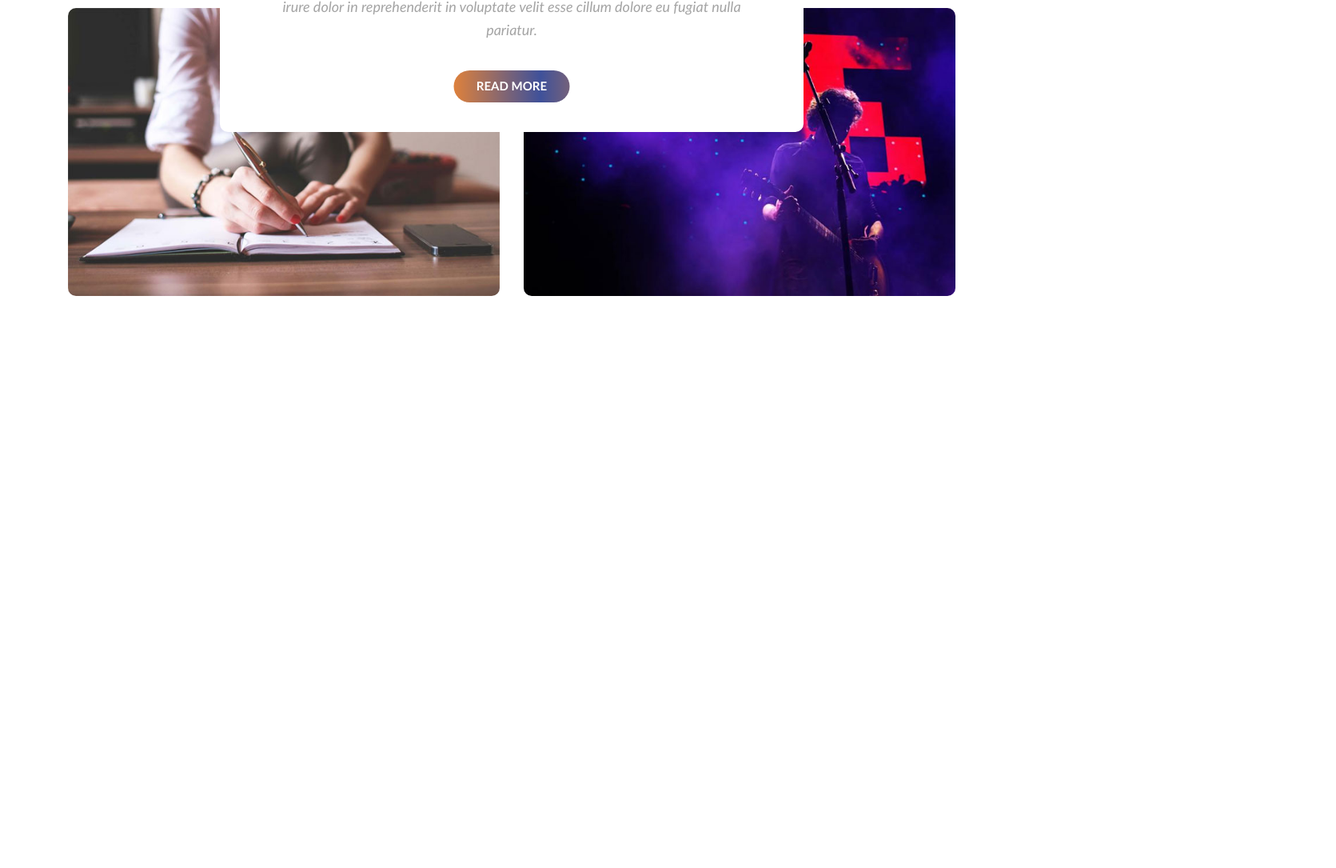
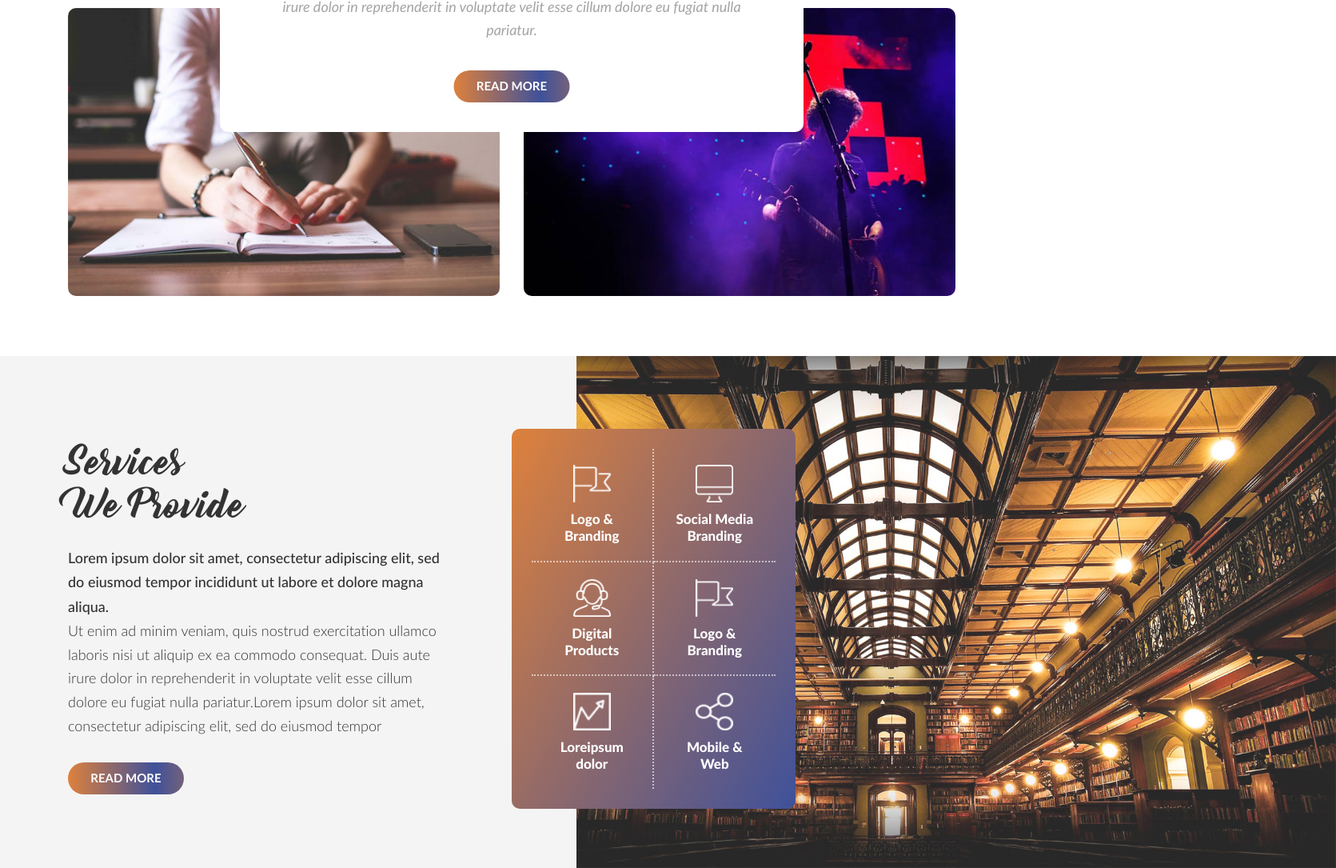
Before and after one commit to duracell27/digital, a website: page app/index.html in a window 1280 px wide. Shown: the part 2163-3248 px from the top of the page at 80% size, 1671 px wide, since content can reach past the window. Before the commit the page ends 2533 px from the top, so only its background shows below. Drawn offline with Linux system fonts and the light colour scheme.

Commit message:
services ready

```diff
--- a/app/index.html
+++ b/app/index.html
@@ -174,6 +174,60 @@
 		</div>
 	</section>
 
+
+	<section class="services">
+		<div class="container">
+			<div class="row">
+				<div class="col-md-6 wrapper">
+					<div class="left-block">
+						<h2 class="h2">Services <br>
+						We Provide</h2>
+						<p><span>Lorem ipsum dolor sit amet, consectetur adipiscing elit, sed do eiusmod tempor incididunt ut labore et dolore magna aliqua.</span><br>Ut enim ad minim veniam, quis nostrud exercitation ullamco laboris nisi ut aliquip ex ea commodo consequat. Duis aute irure dolor in reprehenderit in voluptate velit esse cillum dolore eu fugiat nulla pariatur.Lorem ipsum dolor sit amet, consectetur adipiscing elit, sed do eiusmod tempor</p>
+						<a href="" class="btn-color">read more</a>
+					</div>
+
+				</div>
+				<div class="col-md-6">
+					<img src="img/services.jpg" alt="services">
+				</div>
+				<div class="gradient-card">
+					<div class="card-item">
+						<img src="img/service1.png" alt="service">
+						<p>Logo &
+						Branding</p>
+					</div>
+					<div class="card-item">
+						<img src="img/service2.png" alt="service">
+						<p>Social Media
+						Branding</p>
+					</div>
+					<div class="card-item">
+						<img src="img/service3.png" alt="service">
+						<p>Digital
+							Products
+						</p>
+					</div>
+					<div class="card-item">
+						<img src="img/service4.png" alt="service">
+						<p>Logo &
+						Branding</p>
+					</div>
+					<div class="card-item">
+						<img src="img/service5.png" alt="service">
+						<p>Loreipsum
+						dolor </p>
+					</div>
+					<div class="card-item">
+						<img src="img/service6.png" alt="service">
+						<p>Mobile
+							& Web
+						</p>
+					</div>
+				</div>
+			</div>
+		</div>
+	</section>
+
 	<script src="js/scripts.min.js"></script>
 
 </body>
--- a/app/sass/main.sass
+++ b/app/sass/main.sass
@@ -391,6 +391,98 @@ button.hamburger,button.hamburger.is-active
                 background: linear-gradient(90deg, #de813c, #3f519a, #de813c)
                 background-size: 200%
                 animation: bg 5s linear infinite
+
+//section services----------------------------//
+
+.services
+    margin-top: 75px
+    height: 640px
+    background-color: #f4f4f4
+    position: relative
+    .gradient-card
+        width: 355px
+        height: 475px
+        background: linear-gradient(120deg, #de813c, #3f519a)
+        display: flex
+        flex-wrap: wrap
+        padding: 25px
+        border-radius: 10px
+        position: absolute
+        top: 91px
+        left: 50%
+        .card-item
+            width: 50%
+            text-align: center
+            color: #fff
+            align-items: center
+            justify-content: center
+            flex-direction: column
+            display: flex
+            p
+                font-family: Lato
+                font-weight: 600
+                font-size: 17px
+                padding: 0 22px
+                margin-bottom: 0
+                margin-top: 10px
+                line-height: 21px
+            img
+                margin: 0
+                width: 47px
+                height: 47px
+            &:nth-child(1),&:nth-child(2),&:nth-child(3),&:nth-child(4)
+                border-bottom: 2px dotted rgba(#fff, .6)
+            &:nth-child(1),&:nth-child(3),&:nth-child(5)
+                border-right: 2px dotted rgba(#fff, .6)
+    .wrapper
+        display: flex
+        align-items: center
+        .left-block
+            .h2
+                margin-bottom: 23px
+                font-family: Bernadette
+                font-size: 45px
+            p
+                span
+                    font-family: Lato
+                    color: $text
+                    font-weight: 500
+                font-family: Lato
+                font-weight: 300
+                color: $text
+                font-size: 18px
+                padding-right: 12%
+            a.btn-color
+                display: block
+                width: 145px
+                height: 40px
+                background: linear-gradient(90deg, #de813c, #3f519a, #de813c, #3f519a, #3f519a)
+                color: #fff
+                font-size: 15px
+                font-family: Lato
+                font-weight: bold
+                text-align: center
+                line-height: 40px
+                border-radius: 25px
+                text-transform: uppercase
+                padding: 0
+                position: relative
+                z-index: 5
+                top: 15px
+                left: 0
+                outline: none
+                border: none
+                text-decoration: none
+                background-size: 300%
+                &:hover
+                    color: #fff
+                    background: linear-gradient(90deg, #de813c, #3f519a, #de813c)
+                    background-size: 200%
+                    animation: bg 5s linear infinite
+    img
+        height: 640px
+        margin-left: 66px
+
 @import "media" // Always at the end
 @keyframes bg
     0%
```
Also changed, not shown: app/css/main.min.css, app/img/service1.png (added), app/img/service2.png (added), app/img/service3.png (added), app/img/service4.png (added), app/img/service5.png (added), app/img/service6.png (added), app/img/services.jpg (added).
